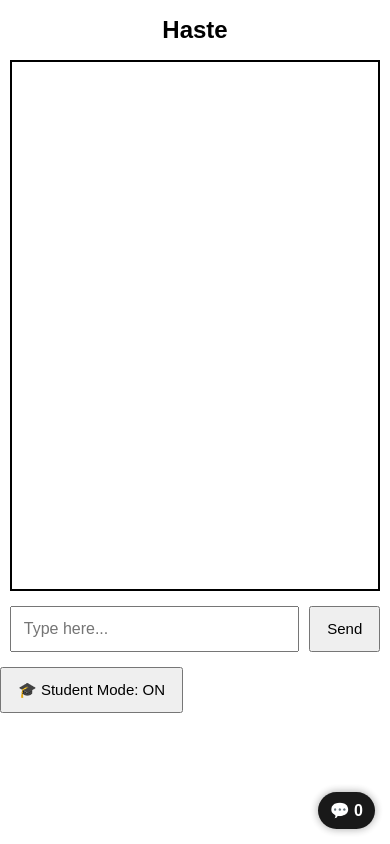
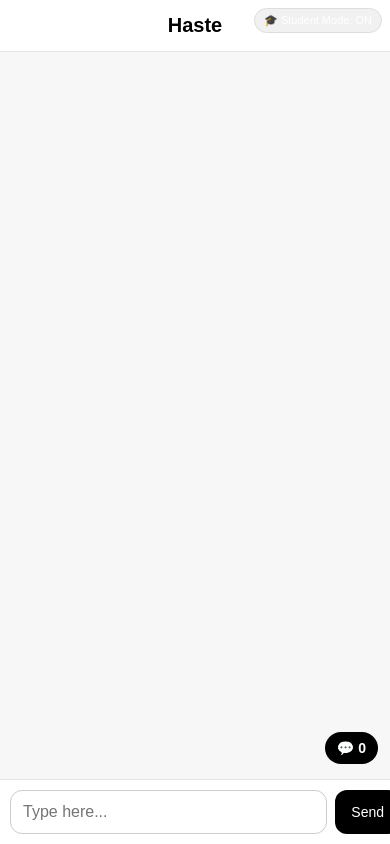
Before and after one commit to harshite737-crypto/haste, a Flask app: page / in a window 390 px wide. Run offline with Flask 3, Linux system fonts and the light colour scheme.

Commit message:
Update style.css

```diff
--- a/static/style.css
+++ b/static/style.css
@@ -1,3 +1,6 @@
+/* =========================
+   BASE (DESKTOP — UNCHANGED)
+========================= */
 body {
     margin: 0;
     padding: 0;
@@ -5,9 +8,6 @@ body {
     background: #ffffff;
 }
 
-/* =========================
-   DESKTOP (DEFAULT)
-========================= */
 #app {
     width: 60%;
     margin: 40px auto;
@@ -57,18 +57,18 @@ button {
 }
 
 /* =========================
-   FIXED UI ELEMENTS
+   FIXED ELEMENTS
 ========================= */
-#student-badge {
+#student-toggle {
     position: fixed;
     top: 10px;
     right: 12px;
-    background: #222;
-    color: #fff;
+    background: #f1f1f1;
+    border: 1px solid #ddd;
+    border-radius: 20px;
     font-size: 12px;
     padding: 6px 10px;
-    border-radius: 20px;
-    opacity: 0.8;
+    cursor: pointer;
     z-index: 1000;
 }
 
@@ -82,47 +82,113 @@ button {
     font-weight: bold;
     padding: 10px 14px;
     border-radius: 999px;
-    opacity: 0.9;
     z-index: 1000;
-    box-shadow: 0 0 8px rgba(0, 0, 0, 0.4);
 }
 
-/* =========================
-   📱 MOBILE OPTIMIZATION
-========================= */
+/* ======================================================
+   📱 MOBILE UI — CHATGPT-STYLE (ONLY MOBILE CHANGES)
+====================================================== */
 @media (max-width: 768px) {
 
+    body {
+        background: #f7f7f8; /* ChatGPT light background */
+    }
+
     #app {
-        width: 95%;              /* FULL WIDTH */
-        margin: 15px auto;
+        width: 100%;
+        margin: 0;
+        padding: 0;
     }
 
     h1 {
-        font-size: 24px;
+        margin: 0;
+        padding: 14px;
+        font-size: 20px;
+        border-bottom: 1px solid #e5e5e5;
+        background: #ffffff;
+        position: sticky;
+        top: 0;
+        z-index: 10;
     }
 
     #chat {
-        height: 60vh;            /* DYNAMIC HEIGHT */
+        border: none;
+        height: calc(100vh - 140px);
+        padding: 12px;
+        background: #f7f7f8;
+    }
+
+    /* Chat bubbles */
+    .user,
+    .haste {
+        font-weight: normal;
+        margin: 0 0 12px 0;
+        padding: 12px 14px;
+        border-radius: 14px;
+        max-width: 85%;
+        line-height: 1.4;
         font-size: 15px;
+        word-wrap: break-word;
+    }
+
+    .user {
+        background: #dcfce7; /* light green */
+        margin-left: auto;
+        text-align: left;
+    }
+
+    .haste {
+        background: #ffffff;
+        border: 1px solid #e5e5e5;
+        margin-right: auto;
+    }
+
+    /* Input bar (ChatGPT style) */
+    #input-area {
+        position: fixed;
+        bottom: 0;
+        left: 0;
+        width: 100%;
+        padding: 10px;
+        background: #ffffff;
+        border-top: 1px solid #e5e5e5;
+        gap: 8px;
     }
 
     #user-input {
-        font-size: 16px;         /* NO ZOOM ON TAP */
+        font-size: 16px;
         padding: 12px;
+        border-radius: 12px;
+        border: 1px solid #ccc;
     }
 
     button {
         padding: 12px 16px;
-        font-size: 15px;
+        font-size: 14px;
+        border-radius: 12px;
+        border: none;
+        background: #000;
+        color: #fff;
     }
 
-    #student-badge {
+    #thinking {
+        padding: 10px;
+        font-size: 13px;
+        color: #555;
+    }
+
+    /* Smaller floating elements */
+    #student-toggle {
+        top: 8px;
+        right: 8px;
         font-size: 11px;
         padding: 5px 9px;
     }
 
     #message-counter {
-        font-size: 16px;
-        padding: 9px 12px;
+        bottom: 80px;
+        right: 12px;
+        font-size: 14px;
+        padding: 8px 12px;
     }
 }
```
